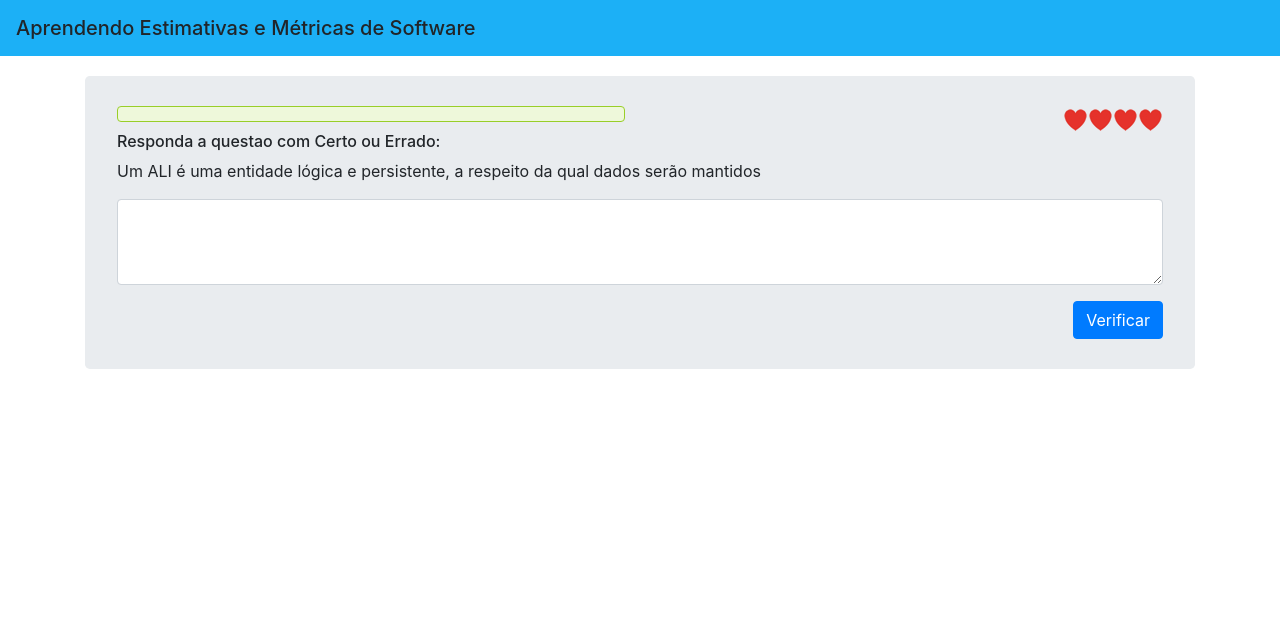
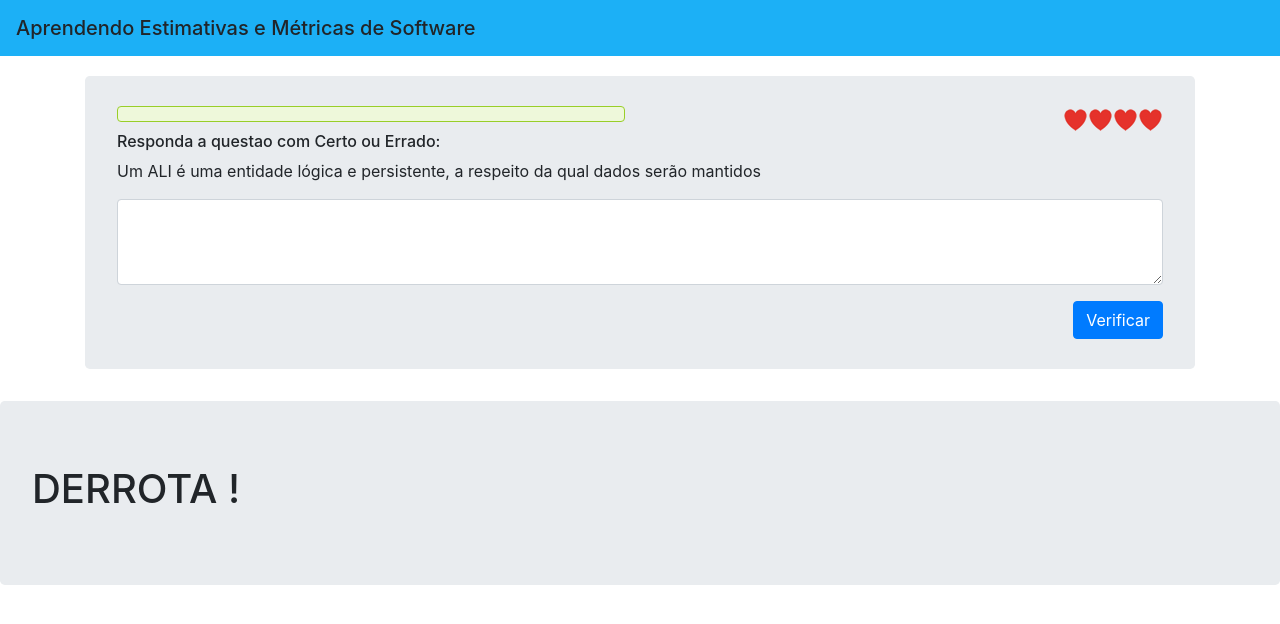
Before and after one commit to gardheamsantos00/app-metricas, an Angular app: page / in a window 1280 px wide. Shown: the top 624 px of the page. Built offline with nearby package versions, Linux system fonts and the light colour scheme.

Commit message:
destruindo component painel ao final da ultima rodada

```diff
--- a/src/app/app.component.html
+++ b/src/app/app.component.html
@@ -1,2 +1,9 @@
 <app-topo></app-topo>
-<app-painel (encerrarGame)="encerrarGame($event)"></app-painel>
+
+<div *ngIf="gamaEmAndamento">
+    <app-painel (encerrarGame)="encerrarGame($event)"></app-painel>
+</div>
+
+<div  class="jumbotron">
+    <h1>DERROTA !</h1>
+</div>
--- a/src/app/app.component.ts
+++ b/src/app/app.component.ts
@@ -7,7 +7,10 @@ import { Component } from '@angular/core';
 })
 export class AppComponent {
 
+  public gamaEmAndamento: boolean = true
+
   public encerrarGame(tipo : string): void {
     console.log(tipo)
+    this.gamaEmAndamento = false
   }
 }
```
